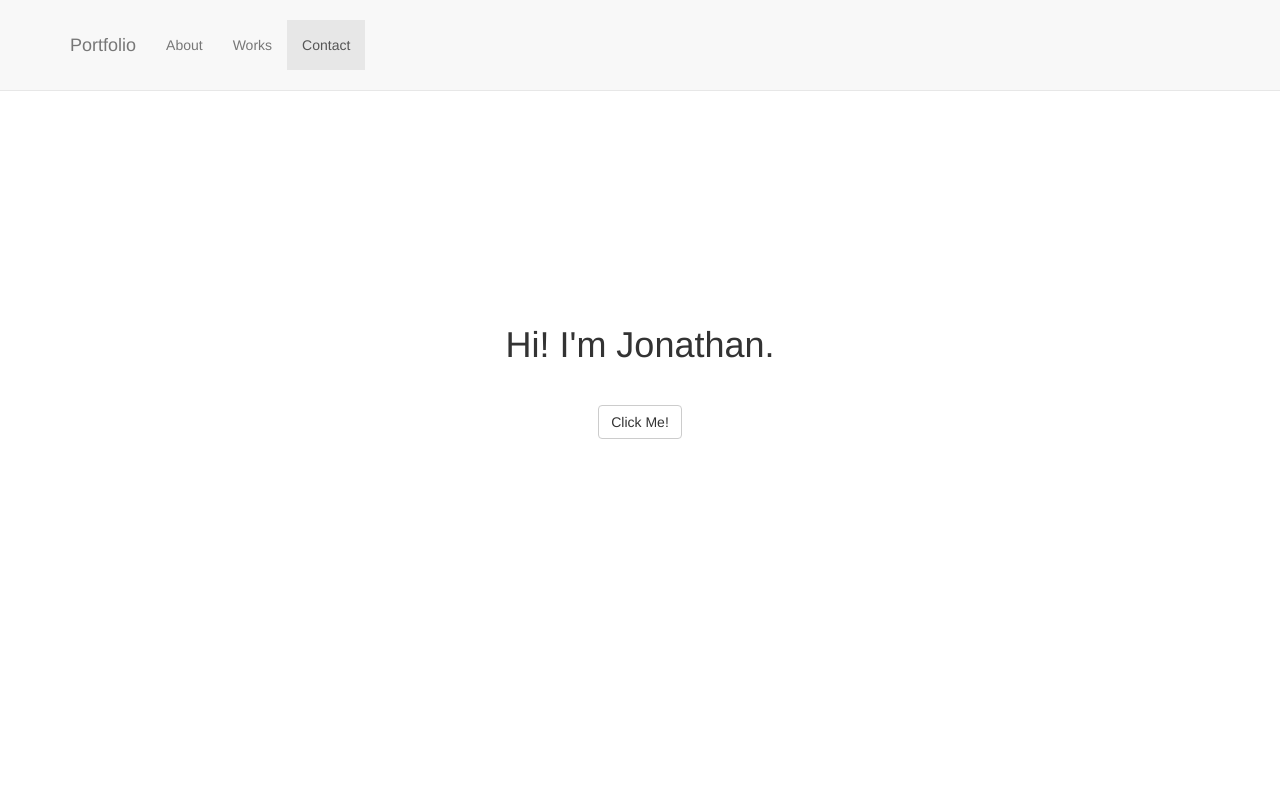
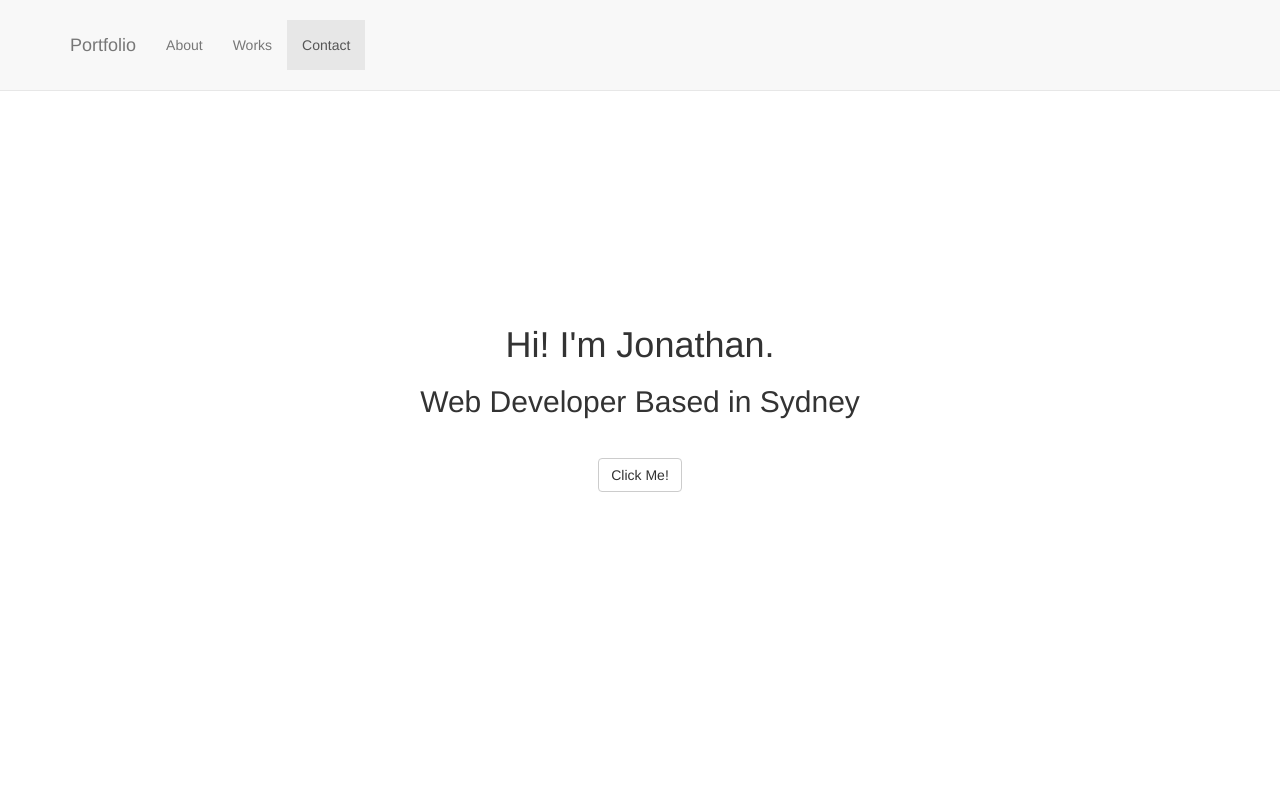
Before and after one commit to jonathansee2013/portfolio-jonathansee, a website: page index.html in a window 1280 px wide. Shown: the top 800 px of the page. Drawn offline with nearby package versions, Linux system fonts and the light colour scheme; a script that the page names is missing.

```diff
--- a/index.html
+++ b/index.html
@@ -75,6 +75,7 @@
         <div class="row">
           <div class="col-lg-12">
             <h1>Hi! I'm Jonathan.</h1>
+            <h2>Web Developer Based in Sydney</h2>
             <div class="space"></div>
             <a class="btn btn-default page-scroll" href="#about">Click Me!</a>
           </div>
```
